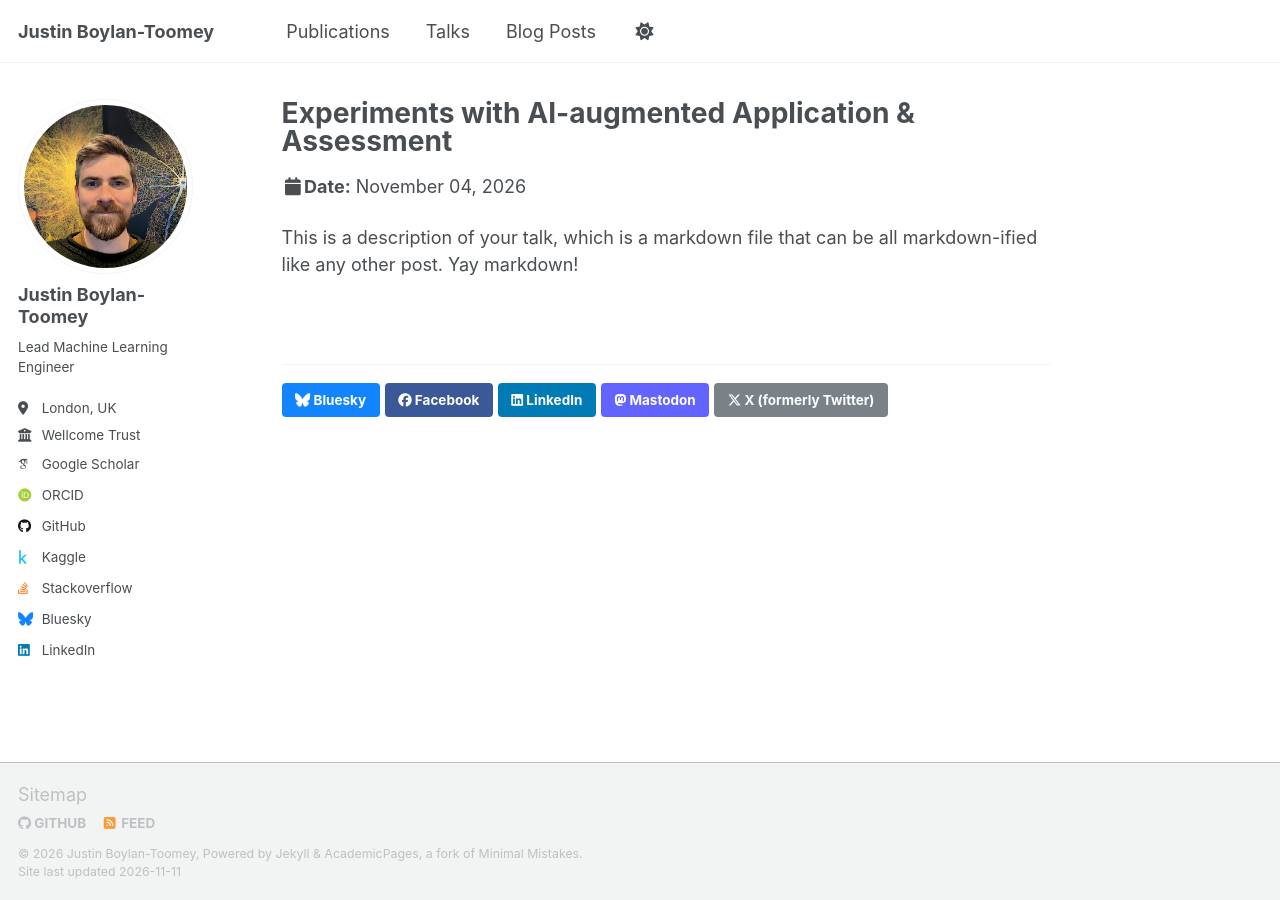
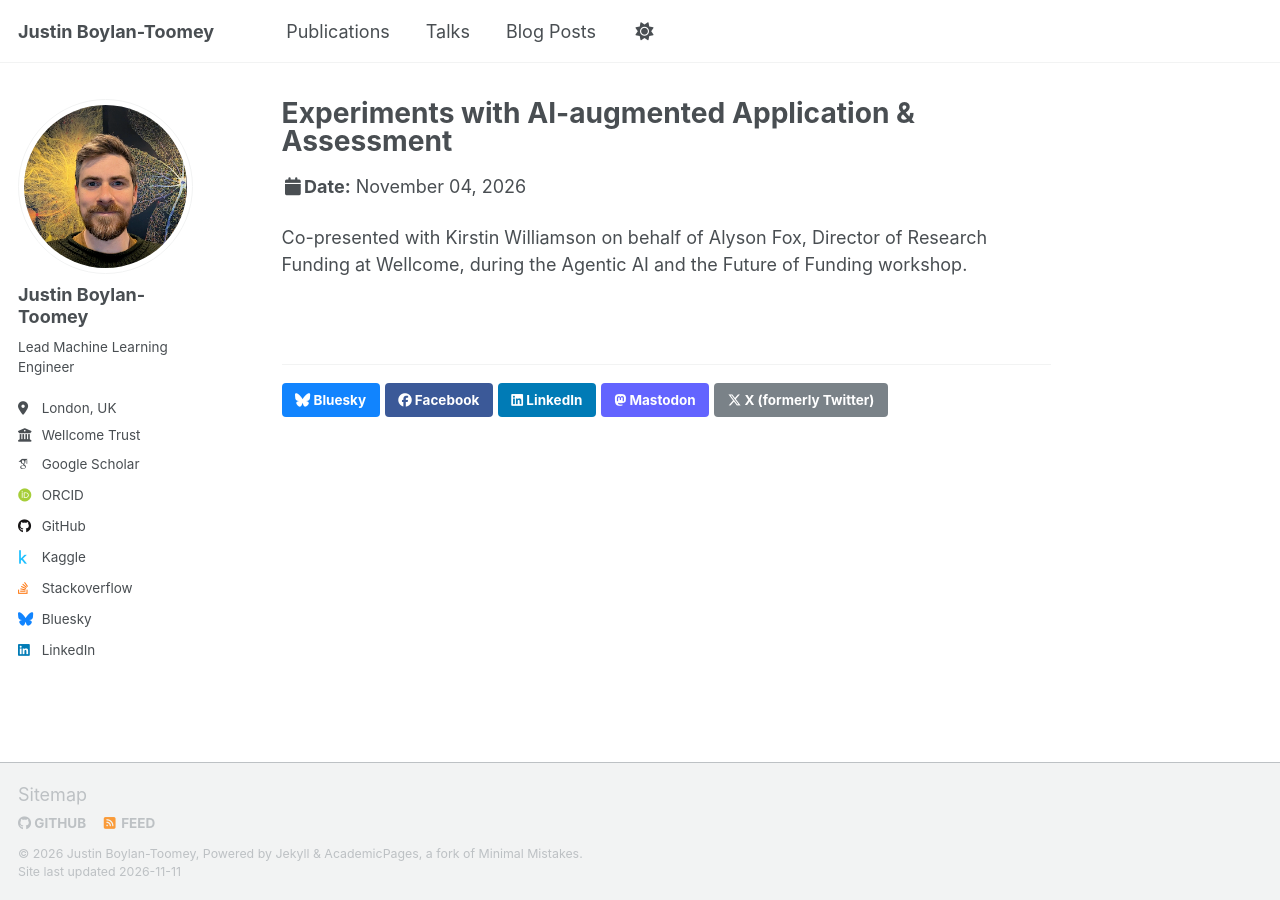
Before and after one commit to justinbt1/justinbt1.github.io, a Jekyll site: the page built from _talks/2026-11-04-talk-1.md, in a window 1280 px wide. Built offline with Jekyll 4.4.1, drawn with Linux system fonts in a browser that asks for light colours; some web fonts are replaced; a script that is not in the unit is left out.

Commit message:
Added talks section

```diff
--- a/_talks/2026-11-04-talk-1.md
+++ b/_talks/2026-11-04-talk-1.md
@@ -3,9 +3,9 @@
 collection: talks
 type: "Panel Presentation"
 permalink: /talks/2012-03-01-talk-1
-venue: "7th Annual RoRI Consortium Meeting, Agentic AI And The Future Of Funding workshop"
+venue: "7th Annual RoRI Consortium Meeting"
 date: 2026-11-04
 location: "CosmoCaixa Museum of Science, Barcelona, Spain"
 ---
 
-This is a description of your talk, which is a markdown file that can be all markdown-ified like any other post. Yay markdown!
+Co-presented with Kirstin Williamson on behalf of Alyson Fox, Director of Research Funding at Wellcome, during the Agentic AI and the Future of Funding workshop.
```
